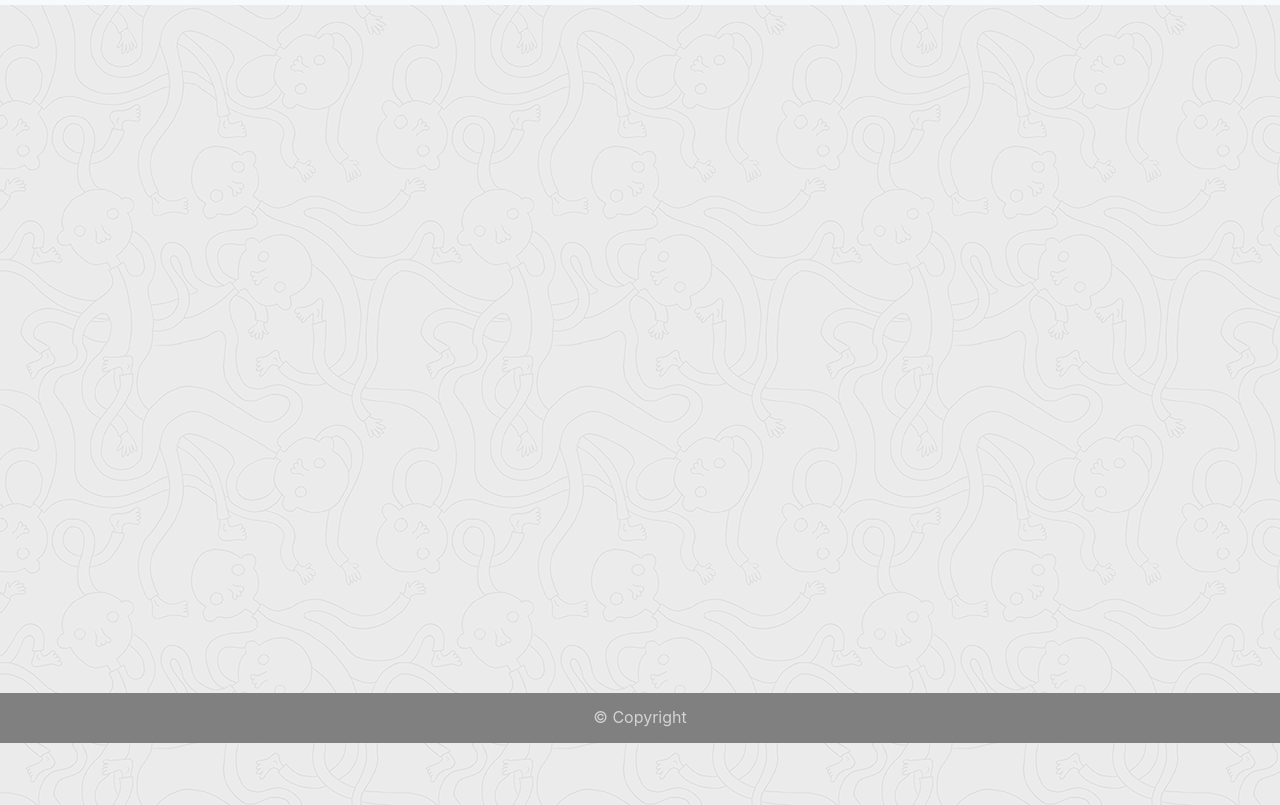
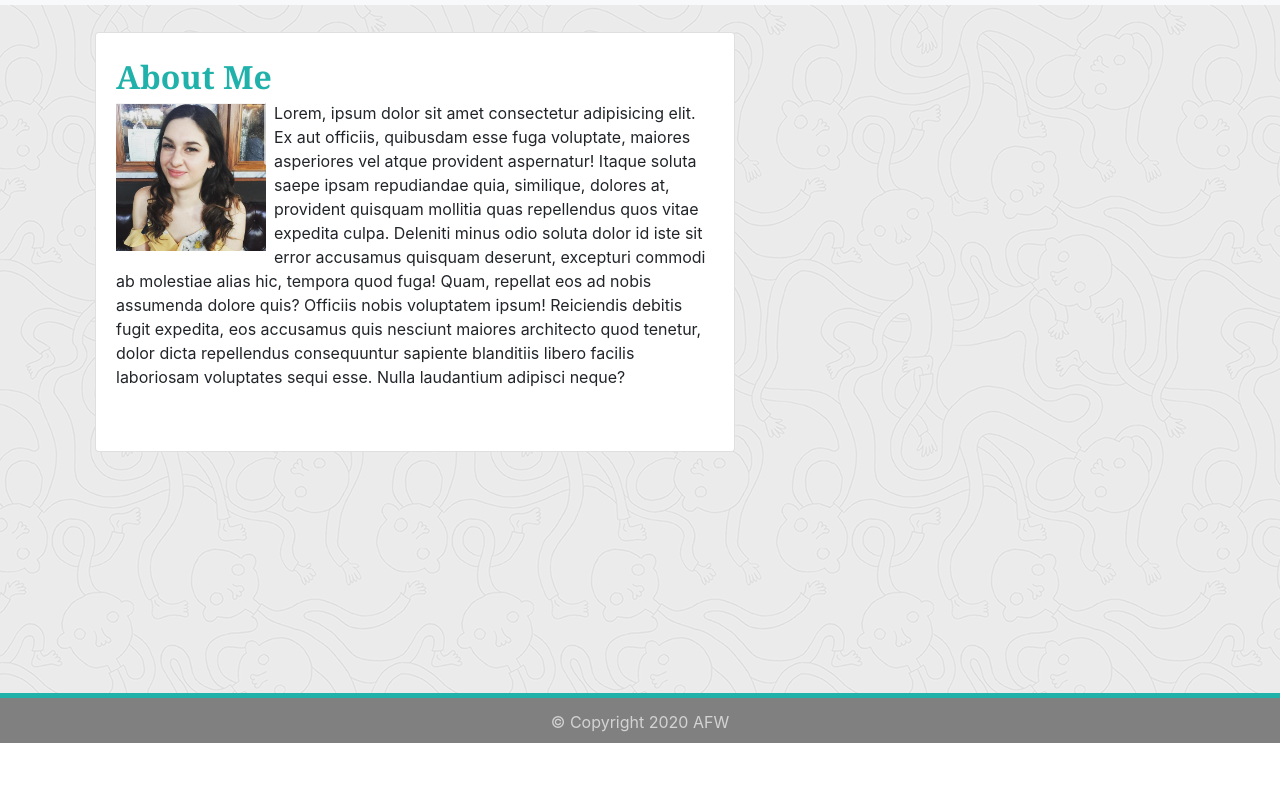
Before and after one commit to a-westin/gtatl-02-responsive-portfolio, a plain HTML site: page index.html in a window 1280 px wide. Shown: the part 57-862 px from the top of the page. After the commit the page ends 800 px from the top, so only its background shows below. Drawn offline with nearby package versions, Linux system fonts and the light colour scheme.

Commit message:
Fixed about me card & footer, added profile pic

```diff
--- a/index.html
+++ b/index.html
@@ -43,13 +43,33 @@
       </ul>
     </div>
   </nav>
-<div class="container">
-    <body style="background-image: url(ignasi_pattern_s.png);">
+    <body style="background-image: url(ignasi_pattern_s.png)" class="background">
         </div>
             <div class="wrapper">
                 <div class="push"></div>
             </div>
-        <footer class="footer">&copy; Copyright</footer>
+            <div class="container">
+              <div class="card" style="width: 40rem;">
+                <div class="card-body">
+                  <div class="text-left">
+                    <header class="header">
+                      About Me
+                    </header>
+                    <div class="about-me">
+                    <img
+                      class="float-left mr-2 mb-2"
+                      image="fluid"
+                      height="150px"
+                      width="150px"
+                      src="profile-pic.jpg"
+                      alt="Profile Picture">
+                    <p>Lorem, ipsum dolor sit amet consectetur adipisicing elit. Ex aut officiis, quibusdam esse fuga voluptate, maiores asperiores vel atque provident aspernatur! Itaque soluta saepe ipsam repudiandae quia, similique, dolores at, provident quisquam mollitia quas repellendus quos vitae expedita culpa. Deleniti minus odio soluta dolor id iste sit error accusamus quisquam deserunt, excepturi commodi ab molestiae alias hic, tempora quod fuga! Quam, repellat eos ad nobis assumenda dolore quis? Officiis nobis voluptatem ipsum! Reiciendis debitis fugit expedita, eos accusamus quis nesciunt maiores architecto quod tenetur, dolor dicta repellendus consequuntur sapiente blanditiis libero facilis laboriosam voluptates sequi esse. Nulla laudantium adipisci neque?</p>
+                  </div>
+            </div>
+          </div>
+          </div>
+          </div>
+        <footer class="footer">&copy; Copyright 2020 AFW</footer>
     </body>
 </div>
 </html>
--- a/styles.css
+++ b/styles.css
@@ -12,8 +12,27 @@ body {
   margin: 0;
 }
 
+.header {
+  font-family: Georgia, "Times New Roman", Times, serif;
+  color: lightseagreen;
+  font-weight: bold;
+  font-size: xx-large;
+}
+
+.card {
+  height: 420px;
+  margin: 77px;
+  margin-left: 10px;
+  align-content: left;
+}
+
+.profile-pic {
+  height: 150px;
+  width: 150px;
+}
+
 .wrapper {
-  min-height: 100%;
+  max-height: 100%;
   margin-bottom: -50px;
 }
 
@@ -29,4 +48,5 @@ body {
   text-align: center;
   color: lightgray;
   font-size: medium;
+  border-top: 5px solid lightseagreen;
 }
```
Also changed, not shown: contact.html (+17 -1 lines), portfolio.html (+1 -1 lines), profile-pic.jpg (added), 1 other file.
